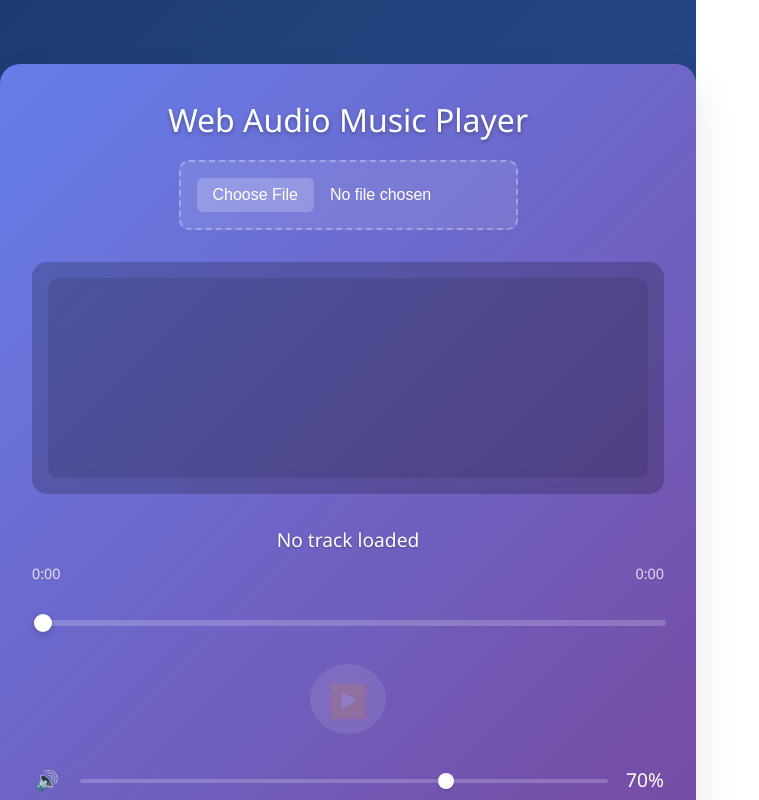
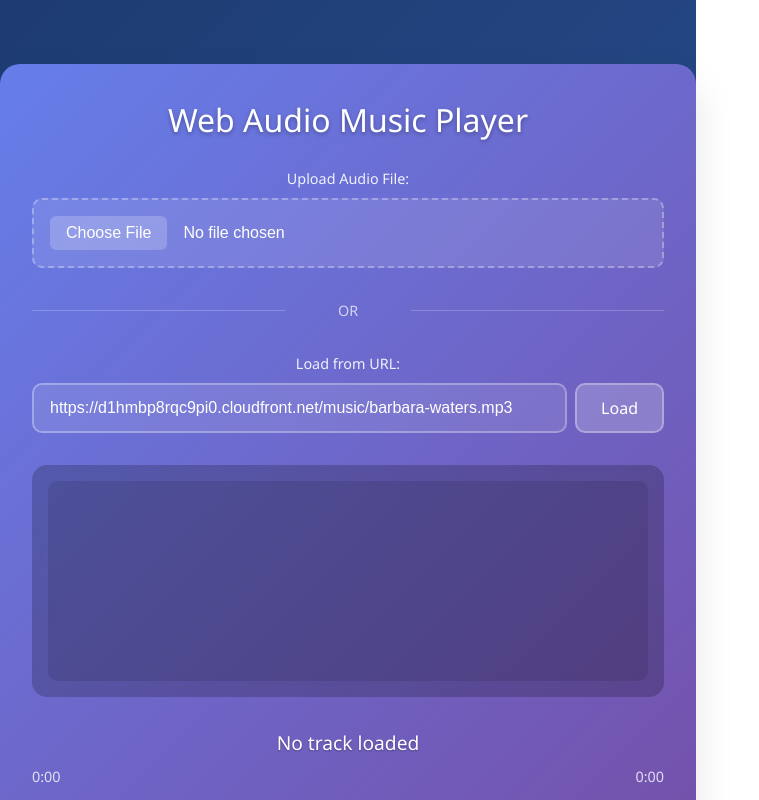
Before and after one commit to jmayalag/vitereact, a React (Vite) app: page / in a window 1280 px wide. Shown: the top 800 px of the page, without its empty margins (0-759 px from the left). Built offline with nearby package versions, Linux system fonts and the light colour scheme.

Commit message:
Load from url

```diff
--- a/src/components/MusicPlayer.css
+++ b/src/components/MusicPlayer.css
@@ -19,6 +19,26 @@
   font-size: 2rem;
   font-weight: 300;
   text-shadow: 0 2px 4px rgba(0, 0, 0, 0.3);
+}
+
+.input-section {
+  display: flex;
+  flex-direction: column;
+  gap: 1.5rem;
+  margin-top: 1.5rem;
+}
+
+.input-label {
+  display: block;
+  font-size: 0.9rem;
+  margin-bottom: 0.5rem;
+  opacity: 0.9;
+  font-weight: 500;
+}
+
+.file-input-container {
+  display: flex;
+  flex-direction: column;
 }
 
 .file-input {
@@ -50,6 +70,92 @@
 
 .file-input::file-selector-button:hover {
   background: rgba(255, 255, 255, 0.3);
+}
+
+.url-divider {
+  text-align: center;
+  font-size: 0.9rem;
+  opacity: 0.7;
+  font-weight: 500;
+  position: relative;
+  margin: 0.5rem 0;
+}
+
+.url-divider::before,
+.url-divider::after {
+  content: '';
+  position: absolute;
+  top: 50%;
+  width: 40%;
+  height: 1px;
+  background: rgba(255, 255, 255, 0.3);
+}
+
+.url-divider::before {
+  left: 0;
+}
+
+.url-divider::after {
+  right: 0;
+}
+
+.url-input-container {
+  display: flex;
+  flex-direction: column;
+}
+
+.url-input-group {
+  display: flex;
+  gap: 0.5rem;
+}
+
+.url-input {
+  flex: 1;
+  background: rgba(255, 255, 255, 0.1);
+  border: 2px solid rgba(255, 255, 255, 0.3);
+  border-radius: 10px;
+  padding: 0.75rem 1rem;
+  color: white;
+  font-size: 1rem;
+  transition: all 0.3s ease;
+}
+
+.url-input:focus {
+  outline: none;
+  border-color: rgba(255, 255, 255, 0.6);
+  background: rgba(255, 255, 255, 0.15);
+}
+
+.url-input::placeholder {
+  color: rgba(255, 255, 255, 0.5);
+}
+
+.url-input:disabled {
+  opacity: 0.6;
+  cursor: not-allowed;
+}
+
+.url-submit-btn {
+  background: rgba(255, 255, 255, 0.2);
+  border: 2px solid rgba(255, 255, 255, 0.3);
+  border-radius: 10px;
+  padding: 0.75rem 1.5rem;
+  color: white;
+  font-size: 1rem;
+  cursor: pointer;
+  transition: all 0.3s ease;
+  white-space: nowrap;
+  min-width: 80px;
+}
+
+.url-submit-btn:hover:not(:disabled) {
+  background: rgba(255, 255, 255, 0.3);
+  border-color: rgba(255, 255, 255, 0.5);
+}
+
+.url-submit-btn:disabled {
+  opacity: 0.5;
+  cursor: not-allowed;
 }
 
 .visualizer-container {
@@ -232,4 +338,13 @@
     height: 60px;
     font-size: 1.5rem;
   }
+
+  .url-input-group {
+    flex-direction: column;
+    gap: 0.75rem;
+  }
+
+  .url-submit-btn {
+    align-self: stretch;
+  }
 }
--- a/src/components/MusicPlayer.tsx
+++ b/src/components/MusicPlayer.tsx
@@ -8,6 +8,8 @@ export const MusicPlayer: React.FC = () => {
   const [volume, setVolume] = useState(0.7);
   const [fileName, setFileName] = useState<string>("");
   const [isLoaded, setIsLoaded] = useState(false);
+  const [audioUrl, setAudioUrl] = useState<string>("https://d1hmbp8rqc9pi0.cloudfront.net/music/barbara-waters.mp3");
+  const [isLoadingUrl, setIsLoadingUrl] = useState(false);
 
   const audioContextRef = useRef<AudioContext | null>(null);
   const audioBufferRef = useRef<AudioBuffer | null>(null);
@@ -57,6 +59,49 @@ export const MusicPlayer: React.FC = () => {
         }
       } catch (error) {
         console.error("Error loading audio file:", error);
+      }
+    },
+     [initializeAudioContext]
+   );
+
+   const loadAudioFromUrl = useCallback(
+     async (url: string) => {
+       if (!url.trim()) return;
+
+       setIsLoadingUrl(true);
+       initializeAudioContext();
+
+       try {
+         const response = await fetch(url);
+         if (!response.ok) {
+           throw new Error(`Failed to fetch audio: ${response.statusText}`);
+         }
+
+         const arrayBuffer = await response.arrayBuffer();
+         const audioBuffer = await audioContextRef.current!.decodeAudioData(
+           arrayBuffer
+         );
+
+         audioBufferRef.current = audioBuffer;
+         setDuration(audioBuffer.duration);
+
+         // Extract filename from URL
+         const urlParts = url.split('/');
+         const filename = urlParts[urlParts.length - 1] || 'Audio from URL';
+         setFileName(filename);
+
+         setIsLoaded(true);
+         setCurrentTime(0);
+         pauseTimeRef.current = 0;
+
+         if (sourceRef.current) {
+           sourceRef.current.disconnect();
+         }
+       } catch (error) {
+         console.error("Error loading audio from URL:", error);
+         alert("Failed to load audio from URL. Please check the URL and try again.");
+       } finally {
+         setIsLoadingUrl(false);
        }
      },
      [initializeAudioContext]
@@ -210,6 +255,17 @@ export const MusicPlayer: React.FC = () => {
     }
   };
 
+  const handleUrlSubmit = (event: React.FormEvent) => {
+    event.preventDefault();
+    if (audioUrl.trim()) {
+      loadAudioFromUrl(audioUrl.trim());
+    }
+  };
+
+  const handleUrlChange = (event: React.ChangeEvent<HTMLInputElement>) => {
+    setAudioUrl(event.target.value);
+  };
+
   const togglePlayPause = () => {
     if (!isLoaded) return;
 
@@ -224,12 +280,43 @@ export const MusicPlayer: React.FC = () => {
     <div className="music-player">
       <div className="player-header">
         <h2>Web Audio Music Player</h2>
+
+        <div className="input-section">
+          <div className="file-input-container">
+            <label htmlFor="file-input" className="input-label">Upload Audio File:</label>
             <input
+              id="file-input"
               type="file"
               accept="audio/*"
               onChange={handleFileChange}
               className="file-input"
             />
+          </div>
+
+          <div className="url-divider">OR</div>
+
+          <form onSubmit={handleUrlSubmit} className="url-input-container">
+            <label htmlFor="url-input" className="input-label">Load from URL:</label>
+            <div className="url-input-group">
+              <input
+                id="url-input"
+                type="url"
+                value={audioUrl}
+                onChange={handleUrlChange}
+                placeholder="https://example.com/audio.mp3"
+                className="url-input"
+                disabled={isLoadingUrl}
+              />
+              <button
+                type="submit"
+                className="url-submit-btn"
+                disabled={isLoadingUrl || !audioUrl.trim()}
+              >
+                {isLoadingUrl ? "Loading..." : "Load"}
+              </button>
+            </div>
+          </form>
+        </div>
       </div>
 
       <div className="visualizer-container">
```
Lines whose indentation alone changed are shown as unchanged.
